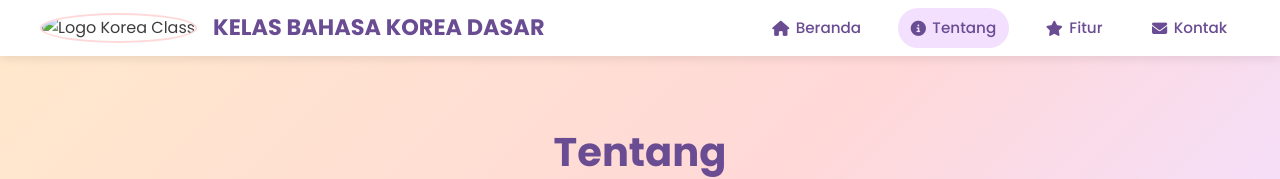
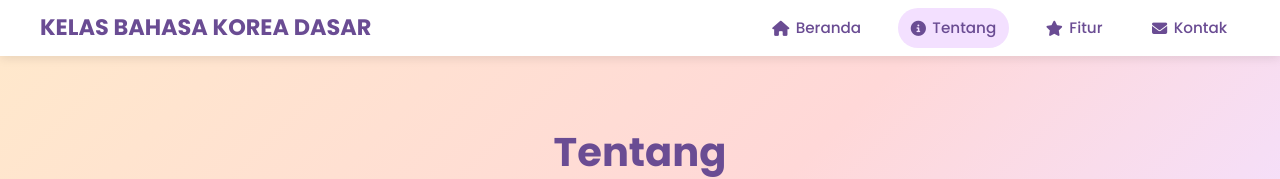
Before and after one commit to mauraaninditakirana/UCP1_20230140090_B, a plain HTML site: page about.html in a window 1280 px wide. Shown: the top 179 px of the page. Drawn offline with Linux system fonts and the light colour scheme.

Commit message:
merubah tampilan

```diff
--- a/about.html
+++ b/about.html
@@ -12,7 +12,6 @@
   <header>
     <div class="header-container">
       <div class="logo">
-        <img src="/api/placeholder/80/80" alt="Logo Korea Class" class="logo-img" />
         <h1>KELAS BAHASA KOREA DASAR</h1>
       </div>
       <nav>
```
Also changed, not shown: contact.html (+0 -1 lines), features.html (+0 -1 lines), index.html (+0 -1 lines), logo.jpg (added).
